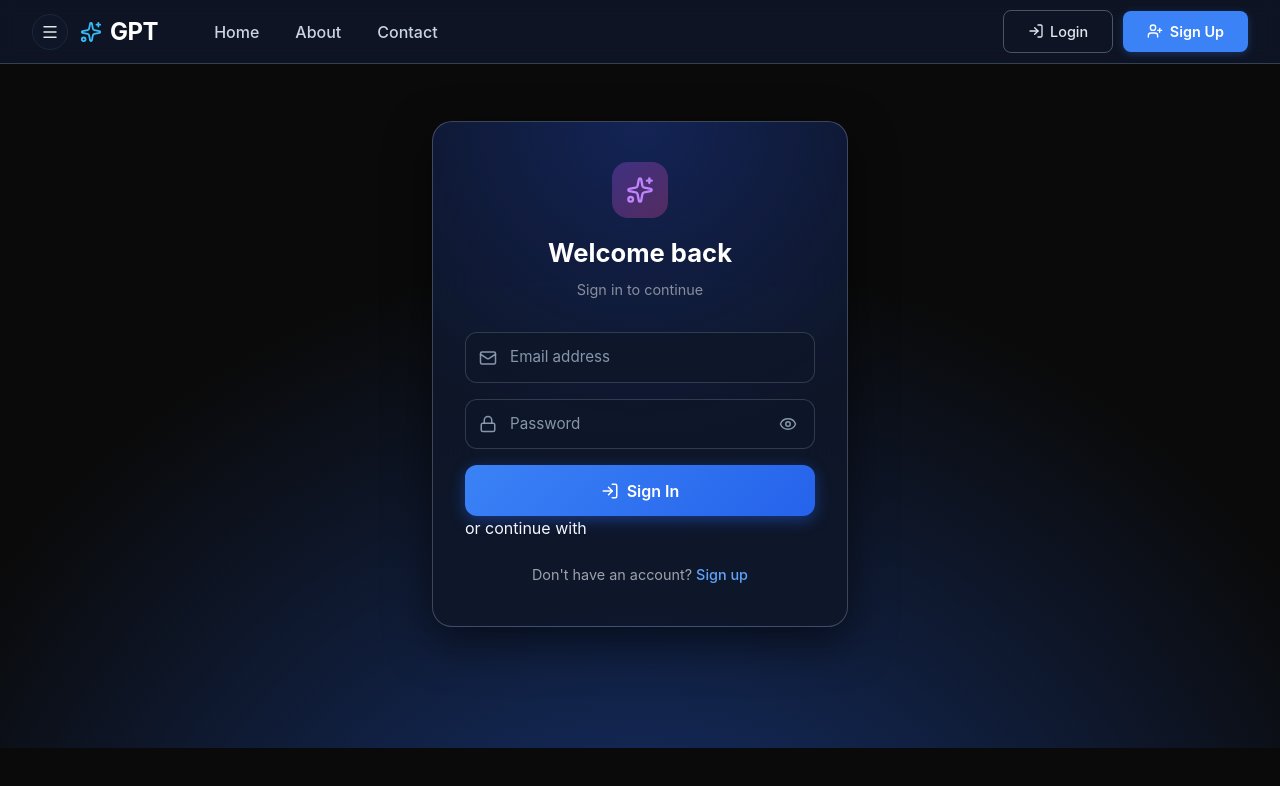
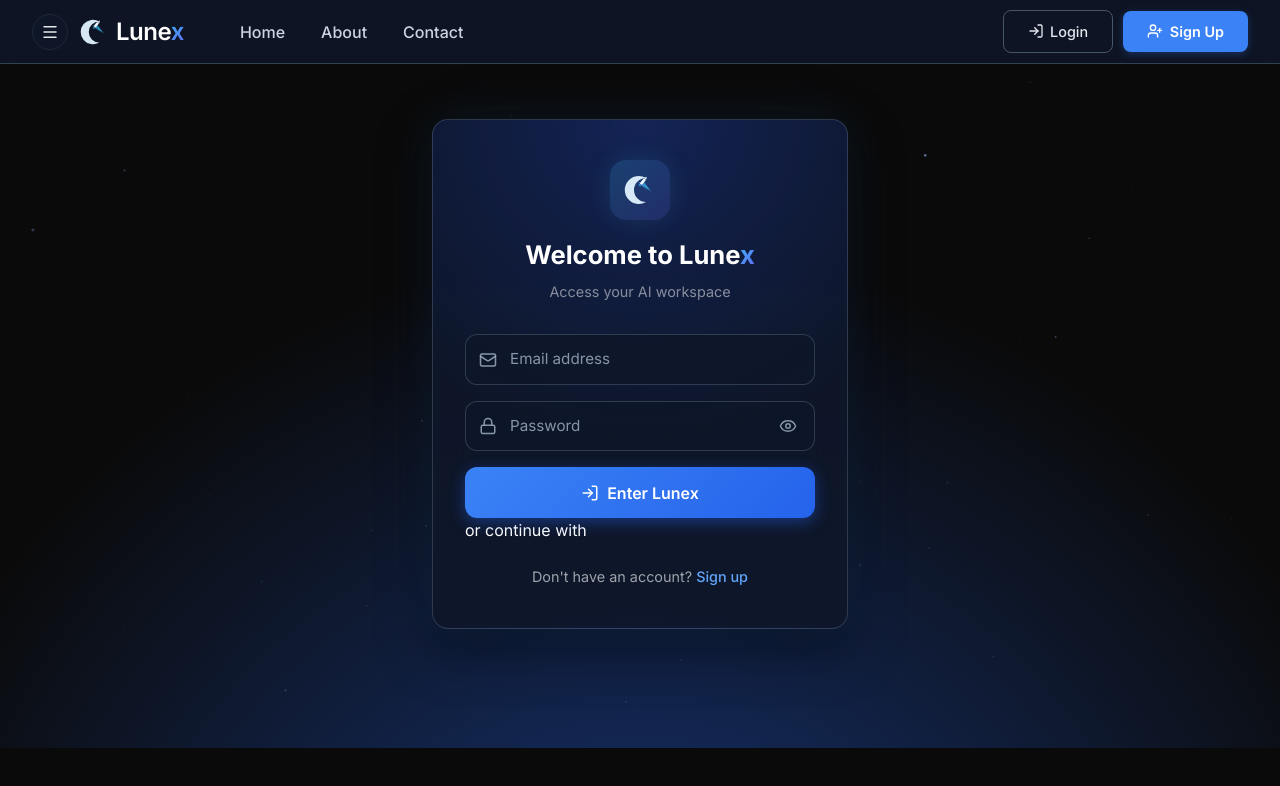
Before and after one commit to prithvihn/gpt_frontend, a React (Vite) app in the folder my-project/: page /login in a window 1280 px wide. Shown: the top 786 px of the page. Built offline with nearby package versions, Linux system fonts and the light colour scheme.

Commit message:
created my own lunex bot

```diff
--- a/my-project/index.html
+++ b/my-project/index.html
@@ -4,7 +4,13 @@
     <meta charset="UTF-8" />
     <link rel="icon" type="image/svg+xml" href="/vite.svg" />
     <meta name="viewport" content="width=device-width, initial-scale=1.0" />
-    <title>my-project</title>
+    <link rel="preconnect" href="https://fonts.googleapis.com" />
+    <link rel="preconnect" href="https://fonts.gstatic.com" crossorigin />
+    <link
+      href="https://fonts.googleapis.com/css2?family=Inter:wght@400;500;600;700&display=swap"
+      rel="stylesheet"
+    />
+    <title>Lunex</title>
   </head>
   <body>
     <div id="root"></div>
--- a/my-project/src/App.jsx
+++ b/my-project/src/App.jsx
@@ -1,6 +1,7 @@
 import React, { useEffect, useState, useMemo, useCallback } from 'react'
 import { BrowserRouter as Router, Routes, Route, Link } from 'react-router-dom'
-import { LogIn, Menu, UserPlus, Sparkles, Search, Trash2 } from 'lucide-react'
+import { LogIn, Menu, UserPlus, Search, Trash2 } from 'lucide-react'
+import lunexLogo from './assets/lunex-logo.svg'
 import './App.css'
 import Home from './pages/home'
 import About from './pages/About'
@@ -170,13 +171,26 @@ function App() {
               color: '#ffffff',
               marginRight: '2rem',
               textDecoration: 'none',
-              fontWeight: 700,
+              fontWeight: 600,
               fontSize: '1.5rem',
               letterSpacing: '-0.02em',
+              fontFamily: "'Inter', sans-serif",
             }}
           >
-            <Sparkles size={22} style={{ color: '#38bdf8' }} aria-hidden="true" />
-            GPT
+            <img src={lunexLogo} alt="Lunex logo" width={28} height={28} style={{ display: 'block' }} />
+            <span>
+              Lune
+              <span
+                style={{
+                  background: 'linear-gradient(135deg, #38bdf8, #6366f1)',
+                  WebkitBackgroundClip: 'text',
+                  WebkitTextFillColor: 'transparent',
+                  backgroundClip: 'text',
+                }}
+              >
+                x
+              </span>
+            </span>
           </Link>
 
           {['Home', 'About', 'Contact'].map((item) => (
--- a/my-project/src/index.css
+++ b/my-project/src/index.css
@@ -40,7 +40,6 @@
 }
 
 @keyframes shake {
-
   0%,
   100% {
     transform: translateX(0);
@@ -64,7 +63,6 @@
 }
 
 @keyframes float {
-
   0%,
   100% {
     transform: translateY(0px);
@@ -134,7 +132,11 @@ input:focus-visible {
   min-height: 100vh;
   width: 100%;
   background:
-    radial-gradient(circle at 50% 140%, rgba(37, 99, 235, 0.5), transparent 65%),
+    radial-gradient(
+      circle at 50% 140%,
+      rgba(37, 99, 235, 0.5),
+      transparent 65%
+    ),
     #0a0a0a;
   overflow: hidden;
 }
@@ -306,10 +308,45 @@ input:focus-visible {
 }
 
 /* ===== Auth / Form Elements (Login, Signup) ===== */
+
+/* Premium login card — enhanced glow + border radius */
+.login-card-premium {
+  border-radius: 1rem !important;
+  box-shadow:
+    0 0 40px rgba(56, 189, 248, 0.08),
+    0 0 80px rgba(99, 102, 241, 0.06),
+    0 20px 50px rgba(0, 0, 0, 0.5) !important;
+  border-color: rgba(148, 163, 184, 0.25) !important;
+}
+
+/* Premium login button hover */
+.btn-login-premium:hover:not(:disabled) {
+  transform: translateY(-2px) scale(1.03) !important;
+  box-shadow:
+    0 0 20px rgba(59, 130, 246, 0.4),
+    0 12px 32px rgba(37, 99, 235, 0.5) !important;
+}
+
+/* Premium signup card — enhanced glow + border radius */
+.signup-card-premium {
+  border-radius: 1rem !important;
+  box-shadow:
+    0 0 40px rgba(56, 189, 248, 0.08),
+    0 0 80px rgba(99, 102, 241, 0.06),
+    0 20px 50px rgba(0, 0, 0, 0.5) !important;
+  border-color: rgba(148, 163, 184, 0.25) !important;
+}
+
+/* Premium signup button hover */
+.btn-signup-premium:hover:not(:disabled) {
+  transform: translateY(-2px) scale(1.03) !important;
+  box-shadow:
+    0 0 22px rgba(30, 58, 138, 0.45),
+    0 12px 32px rgba(59, 130, 246, 0.5) !important;
+}
 .glass-card {
-  background: radial-gradient(circle at top,
-      rgba(30, 64, 175, 0.35),
-      transparent 60%),
+  background:
+    radial-gradient(circle at top, rgba(30, 64, 175, 0.35), transparent 60%),
     rgba(15, 23, 42, 0.9);
   backdrop-filter: blur(24px);
   -webkit-backdrop-filter: blur(24px);
@@ -319,7 +356,11 @@ input:focus-visible {
 }
 
 .btn-primary {
-  background: linear-gradient(135deg, var(--accent-blue), var(--accent-blue-hover));
+  background: linear-gradient(
+    135deg,
+    var(--accent-blue),
+    var(--accent-blue-hover)
+  );
   color: #ffffff;
   border: none;
   padding: 0.75rem 1.75rem;
@@ -562,7 +603,6 @@ input:focus-visible {
 
 /* ===== Typing Indicator ===== */
 @keyframes typingBounce {
-
   0%,
   60%,
   100% {
@@ -643,7 +683,7 @@ input:focus-visible {
   padding: 0.15em 0.4em;
   border-radius: 4px;
   font-size: 0.88em;
-  font-family: 'Fira Code', 'Consolas', monospace;
+  font-family: "Fira Code", "Consolas", monospace;
 }
 
 .markdown-content pre {
@@ -739,7 +779,9 @@ input:focus-visible {
   color: #e5e7eb;
   font-size: 0.84rem;
   outline: none;
-  transition: border-color 0.25s ease, box-shadow 0.25s ease;
+  transition:
+    border-color 0.25s ease,
+    box-shadow 0.25s ease;
 }
 
 .sidebar-search-input::placeholder {
@@ -753,7 +795,6 @@ input:focus-visible {
 
 /* ===== Sidebar Skeleton Loaders ===== */
 @keyframes skeletonPulse {
-
   0%,
   100% {
     opacity: 0.15;
@@ -802,7 +843,10 @@ input:focus-visible {
   color: #6b7280;
   cursor: pointer;
   opacity: 0;
-  transition: opacity 0.2s ease, color 0.2s ease, background 0.2s ease;
+  transition:
+    opacity 0.2s ease,
+    color 0.2s ease,
+    background 0.2s ease;
   flex-shrink: 0;
 }
 
--- a/my-project/src/pages/Login.jsx
+++ b/my-project/src/pages/Login.jsx
@@ -1,6 +1,7 @@
-import React, { useState } from 'react'
-import { Link, useNavigate } from 'react-router-dom' // Added useNavigate for redirection
-import { Mail, Lock, Eye, EyeOff, LogIn, Sparkles } from 'lucide-react'
+import React, { useState, useEffect, useRef } from 'react'
+import { Link, useNavigate } from 'react-router-dom'
+import { Mail, Lock, Eye, EyeOff, LogIn } from 'lucide-react'
+import lunexLogo from '../assets/lunex-logo.svg'
 
 const Login = ({ onLogin }) => {
   const [form, setForm] = useState({ email: '', password: '' })
@@ -9,8 +10,52 @@ const Login = ({ onLogin }) => {
   const [errors, setErrors] = useState({})
   const [isLoading, setIsLoading] = useState(false)
   const [shakeField, setShakeField] = useState('')
+  const canvasRef = useRef(null)
 
-  const navigate = useNavigate(); // Hook to redirect user after login
+  const navigate = useNavigate()
+
+  // Star particle background
+  useEffect(() => {
+    const canvas = canvasRef.current
+    if (!canvas) return
+    const ctx = canvas.getContext('2d')
+    let animId
+
+    const resize = () => {
+      canvas.width = canvas.offsetWidth * window.devicePixelRatio
+      canvas.height = canvas.offsetHeight * window.devicePixelRatio
+      ctx.scale(window.devicePixelRatio, window.devicePixelRatio)
+    }
+    resize()
+    window.addEventListener('resize', resize)
+
+    const stars = Array.from({ length: 60 }, () => ({
+      x: Math.random() * canvas.offsetWidth,
+      y: Math.random() * canvas.offsetHeight,
+      r: Math.random() * 1.2 + 0.3,
+      opacity: Math.random() * 0.5 + 0.1,
+      speed: Math.random() * 0.3 + 0.05,
+      phase: Math.random() * Math.PI * 2,
+    }))
+
+    const draw = (t) => {
+      ctx.clearRect(0, 0, canvas.offsetWidth, canvas.offsetHeight)
+      stars.forEach((s) => {
+        const flicker = 0.5 + 0.5 * Math.sin(t * 0.001 * s.speed + s.phase)
+        ctx.beginPath()
+        ctx.arc(s.x, s.y, s.r, 0, Math.PI * 2)
+        ctx.fillStyle = `rgba(148, 180, 255, ${s.opacity * flicker})`
+        ctx.fill()
+      })
+      animId = requestAnimationFrame(draw)
+    }
+    animId = requestAnimationFrame(draw)
+
+    return () => {
+      cancelAnimationFrame(animId)
+      window.removeEventListener('resize', resize)
+    }
+  }, [])
 
   const handleChange = (e) => {
     const { name, value } = e.target
@@ -38,7 +83,6 @@ const Login = ({ onLogin }) => {
     setTimeout(() => setShakeField(''), 500)
   }
 
-  // --- CONNECTED LOGIC START ---
   const handleSubmit = async (e) => {
     e.preventDefault()
     const newErrors = validate()
@@ -66,7 +110,6 @@ const Login = ({ onLogin }) => {
       const data = await response.json();
 
       if (response.ok) {
-        // 1. Store tokens in localStorage
         localStorage.setItem('access_token', data.access_token);
         localStorage.setItem('refresh_token', data.refresh_token);
         localStorage.setItem('token_type', data.token_type);
@@ -77,10 +120,8 @@ const Login = ({ onLogin }) => {
           onLogin();
         }
 
-        // 2. Redirect to home page after login
         navigate('/');
       } else {
-        // Handle 422 or 401 errors from backend
         setErrors({ server: data.detail || 'Invalid credentials' });
         triggerShake('password');
       }
@@ -90,24 +131,89 @@ const Login = ({ onLogin }) => {
       setIsLoading(false)
     }
   }
-  // --- CONNECTED LOGIC END ---
 
   return (
-    <div className="gradient-bg flex items-center justify-center px-4 py-8"
-      style={{ minHeight: 'calc(100vh - 52px)' }}
+    <div
+      className="gradient-bg flex items-center justify-center px-4 py-8"
+      style={{ minHeight: 'calc(100vh - 52px)', position: 'relative' }}
     >
-      <div className="glass-card animate-fade-in-up" style={{ width: '100%', maxWidth: '26rem', padding: '2.5rem 2rem' }}>
+      {/* Star particle canvas */}
+      <canvas
+        ref={canvasRef}
+        style={{
+          position: 'absolute',
+          inset: 0,
+          width: '100%',
+          height: '100%',
+          pointerEvents: 'none',
+          zIndex: 0,
+        }}
+      />
+
+      <div
+        className="glass-card animate-fade-in-up login-card-premium"
+        style={{ width: '100%', maxWidth: '26rem', padding: '2.5rem 2rem', position: 'relative', zIndex: 1 }}
+      >
         <div style={{ textAlign: 'center', marginBottom: '2rem' }}>
-          <div style={{ display: 'inline-flex', alignItems: 'center', justifyContent: 'center', width: '3.5rem', height: '3.5rem', borderRadius: '1rem', background: 'linear-gradient(135deg, rgba(168, 85, 247, 0.3), rgba(236, 72, 153, 0.3))', marginBottom: '1rem' }}>
-            <Sparkles size={28} style={{ color: '#c084fc' }} />
+          <div
+            style={{
+              display: 'inline-flex',
+              alignItems: 'center',
+              justifyContent: 'center',
+              width: '3.75rem',
+              height: '3.75rem',
+              borderRadius: '1rem',
+              background: 'linear-gradient(135deg, rgba(56, 189, 248, 0.2), rgba(99, 102, 241, 0.2))',
+              marginBottom: '1rem',
+              boxShadow: '0 0 24px rgba(56, 189, 248, 0.15)',
+            }}
+          >
+            <img src={lunexLogo} alt="Lunex" width={32} height={32} />
           </div>
-          <h2 style={{ color: 'white', fontSize: '1.6rem', fontWeight: 700, marginBottom: '0.4rem' }}>Welcome back</h2>
-          <p style={{ color: 'rgba(255,255,255,0.5)', fontSize: '0.9rem' }}>Sign in to continue</p>
+          <h2
+            style={{
+              color: 'white',
+              fontSize: '1.6rem',
+              fontWeight: 700,
+              marginBottom: '0.4rem',
+              fontFamily: "'Inter', sans-serif",
+            }}
+          >
+            Welcome to{' '}
+            <span>
+              Lune
+              <span
+                style={{
+                  background: 'linear-gradient(135deg, #38bdf8, #6366f1)',
+                  WebkitBackgroundClip: 'text',
+                  WebkitTextFillColor: 'transparent',
+                  backgroundClip: 'text',
+                }}
+              >
+                x
+              </span>
+            </span>
+          </h2>
+          <p style={{ color: 'rgba(255,255,255,0.5)', fontSize: '0.9rem' }}>
+            Access your AI workspace
+          </p>
         </div>
 
         <form onSubmit={handleSubmit}>
-          {/* Display Server Errors */}
-          {errors.server && <p className="error-msg" style={{ textAlign: 'center', marginBottom: '1rem', background: 'rgba(255,0,0,0.1)', padding: '5px', borderRadius: '4px' }}>{errors.server}</p>}
+          {errors.server && (
+            <p
+              className="error-msg"
+              style={{
+                textAlign: 'center',
+                marginBottom: '1rem',
+                background: 'rgba(255,0,0,0.1)',
+                padding: '5px',
+                borderRadius: '4px',
+              }}
+            >
+              {errors.server}
+            </p>
+          )}
 
           <div style={{ marginBottom: '1rem' }}>
             <div className={`input-wrapper ${shakeField === 'email' ? 'animate-shake' : ''}`}>
@@ -143,16 +249,45 @@ const Login = ({ onLogin }) => {
             {errors.password && <p className="error-msg">{errors.password}</p>}
           </div>
 
-          <button type="submit" className="btn-primary" disabled={isLoading} style={{ width: '100%', display: 'flex', alignItems: 'center', justifyContent: 'center', gap: '0.5rem', fontSize: '1rem', padding: '0.85rem' }}>
-            {isLoading ? <span className="loader-spinner" /> : <><LogIn size={18} /> Sign In</>}
+          <button
+            type="submit"
+            className="btn-primary btn-login-premium"
+            disabled={isLoading}
+            style={{
+              width: '100%',
+              display: 'flex',
+              alignItems: 'center',
+              justifyContent: 'center',
+              gap: '0.5rem',
+              fontSize: '1rem',
+              padding: '0.85rem',
+            }}
+          >
+            {isLoading ? (
+              <span className="loader-spinner" />
+            ) : (
+              <>
+                <LogIn size={18} />
+                Enter Lunex
+              </>
+            )}
           </button>
         </form>
 
         <div className="divider">or continue with</div>
-        {/* ... Social buttons remain the same ... */}
 
-        <p style={{ textAlign: 'center', color: 'rgba(255,255,255,0.6)', fontSize: '0.9rem', marginTop: '1.5rem' }}>
-          Don't have an account? <Link to="/signup" className="auth-link">Sign up</Link>
+        <p
+          style={{
+            textAlign: 'center',
+            color: 'rgba(255,255,255,0.6)',
+            fontSize: '0.9rem',
+            marginTop: '1.5rem',
+          }}
+        >
+          Don't have an account?{' '}
+          <Link to="/signup" className="auth-link">
+            Sign up
+          </Link>
         </p>
       </div>
     </div>
--- a/my-project/src/pages/Signup.jsx
+++ b/my-project/src/pages/Signup.jsx
@@ -1,6 +1,7 @@
-import React, { useState } from 'react';
+import React, { useState, useEffect, useRef } from 'react';
 import { useNavigate, Link } from 'react-router-dom';
-import { Mail, Lock, Eye, EyeOff, Sparkles } from 'lucide-react';
+import { Mail, Lock, Eye, EyeOff } from 'lucide-react';
+import lunexLogo from '../assets/lunex-logo.svg';
 
 const Signup = () => {
   const [formData, setFormData] = useState({
@@ -13,6 +14,50 @@ const Signup = () => {
   const [error, setError] = useState('');
   const [loading, setLoading] = useState(false);
   const navigate = useNavigate();
+  const canvasRef = useRef(null);
+
+  // Star particle background
+  useEffect(() => {
+    const canvas = canvasRef.current;
+    if (!canvas) return;
+    const ctx = canvas.getContext('2d');
+    let animId;
+
+    const resize = () => {
+      canvas.width = canvas.offsetWidth * window.devicePixelRatio;
+      canvas.height = canvas.offsetHeight * window.devicePixelRatio;
+      ctx.scale(window.devicePixelRatio, window.devicePixelRatio);
+    };
+    resize();
+    window.addEventListener('resize', resize);
+
+    const stars = Array.from({ length: 60 }, () => ({
+      x: Math.random() * canvas.offsetWidth,
+      y: Math.random() * canvas.offsetHeight,
+      r: Math.random() * 1.2 + 0.3,
+      opacity: Math.random() * 0.5 + 0.1,
+      speed: Math.random() * 0.3 + 0.05,
+      phase: Math.random() * Math.PI * 2,
+    }));
+
+    const draw = (t) => {
+      ctx.clearRect(0, 0, canvas.offsetWidth, canvas.offsetHeight);
+      stars.forEach((s) => {
+        const flicker = 0.5 + 0.5 * Math.sin(t * 0.001 * s.speed + s.phase);
+        ctx.beginPath();
+        ctx.arc(s.x, s.y, s.r, 0, Math.PI * 2);
+        ctx.fillStyle = `rgba(148, 180, 255, ${s.opacity * flicker})`;
+        ctx.fill();
+      });
+      animId = requestAnimationFrame(draw);
+    };
+    animId = requestAnimationFrame(draw);
+
+    return () => {
+      cancelAnimationFrame(animId);
+      window.removeEventListener('resize', resize);
+    };
+  }, []);
 
   const handleChange = (e) => {
     setFormData({
@@ -74,11 +119,24 @@ const Signup = () => {
   return (
     <div
       className="gradient-bg flex items-center justify-center px-4 py-8"
-      style={{ minHeight: 'calc(100vh - 52px)' }}
+      style={{ minHeight: 'calc(100vh - 52px)', position: 'relative' }}
     >
+      {/* Star particle canvas */}
+      <canvas
+        ref={canvasRef}
+        style={{
+          position: 'absolute',
+          inset: 0,
+          width: '100%',
+          height: '100%',
+          pointerEvents: 'none',
+          zIndex: 0,
+        }}
+      />
+
       <div
-        className="glass-card animate-fade-in-up"
-        style={{ width: '100%', maxWidth: '26rem', padding: '2.5rem 2rem' }}
+        className="glass-card animate-fade-in-up signup-card-premium"
+        style={{ width: '100%', maxWidth: '26rem', padding: '2.5rem 2rem', position: 'relative', zIndex: 1 }}
       >
         <div style={{ textAlign: 'center', marginBottom: '2rem' }}>
           <div
@@ -86,15 +144,15 @@ const Signup = () => {
               display: 'inline-flex',
               alignItems: 'center',
               justifyContent: 'center',
-              width: '3.5rem',
-              height: '3.5rem',
+              width: '3.75rem',
+              height: '3.75rem',
               borderRadius: '1rem',
-              background:
-                'linear-gradient(135deg, rgba(168, 85, 247, 0.3), rgba(236, 72, 153, 0.3))',
+              background: 'linear-gradient(135deg, rgba(56, 189, 248, 0.2), rgba(99, 102, 241, 0.2))',
               marginBottom: '1rem',
+              boxShadow: '0 0 24px rgba(56, 189, 248, 0.15)',
             }}
           >
-            <Sparkles size={28} style={{ color: '#c084fc' }} />
+            <img src={lunexLogo} alt="Lunex" width={32} height={32} />
           </div>
           <h2
             style={{
@@ -102,12 +160,27 @@ const Signup = () => {
               fontSize: '1.6rem',
               fontWeight: 700,
               marginBottom: '0.4rem',
+              fontFamily: "'Inter', sans-serif",
             }}
           >
-            Create account
+            Create Your{' '}
+            <span>
+              Lune
+              <span
+                style={{
+                  background: 'linear-gradient(135deg, #38bdf8, #6366f1)',
+                  WebkitBackgroundClip: 'text',
+                  WebkitTextFillColor: 'transparent',
+                  backgroundClip: 'text',
+                }}
+              >
+                x
+              </span>
+            </span>{' '}
+            Account
           </h2>
           <p style={{ color: 'rgba(255,255,255,0.5)', fontSize: '0.9rem' }}>
-            Sign up to get started
+            Start exploring intelligent space
           </p>
         </div>
 
@@ -192,7 +265,7 @@ const Signup = () => {
 
           <button
             type="submit"
-            className="btn-primary"
+            className="btn-primary btn-signup-premium"
             disabled={loading}
             style={{
               width: '100%',
@@ -202,9 +275,10 @@ const Signup = () => {
               gap: '0.5rem',
               fontSize: '1rem',
               padding: '0.85rem',
+              background: 'linear-gradient(135deg, #1E3A8A, #3B82F6)',
             }}
           >
-            {loading ? 'Creating account...' : 'Sign Up'}
+            {loading ? 'Creating account...' : 'Create Account'}
           </button>
         </form>
 
--- a/my-project/src/pages/home.jsx
+++ b/my-project/src/pages/home.jsx
@@ -287,7 +287,7 @@ const Home = ({
                   onFocus={() => setIsFocused(true)}
                   onBlur={() => setIsFocused(false)}
                   onKeyDown={handleKeyDown}
-                  placeholder="Message GPT"
+                  placeholder="Message Lunex"
                   className="home-search-input"
                   disabled={isLoading}
                 />
@@ -338,7 +338,7 @@ const Home = ({
             zIndex: 20,
           }}
         >
-          By messaging GPT, you agree to our{' '}
+          By messaging Lunex, you agree to our{' '}
           <button type="button" className="home-privacy-link">
             Terms
           </button>{' '}
```
Also changed, not shown: my-project/src/assets/lunex-logo.svg (added).
